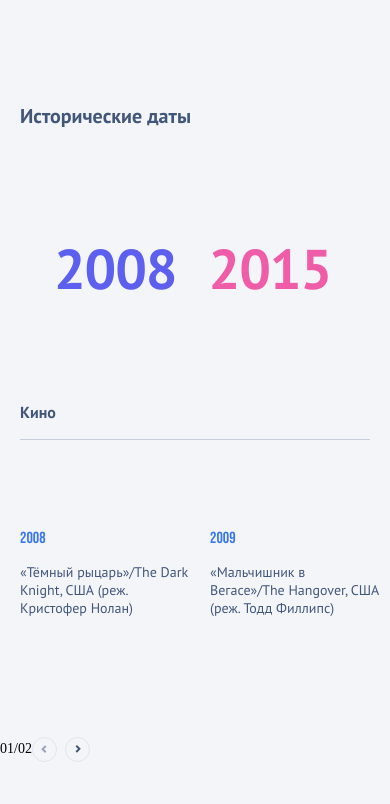
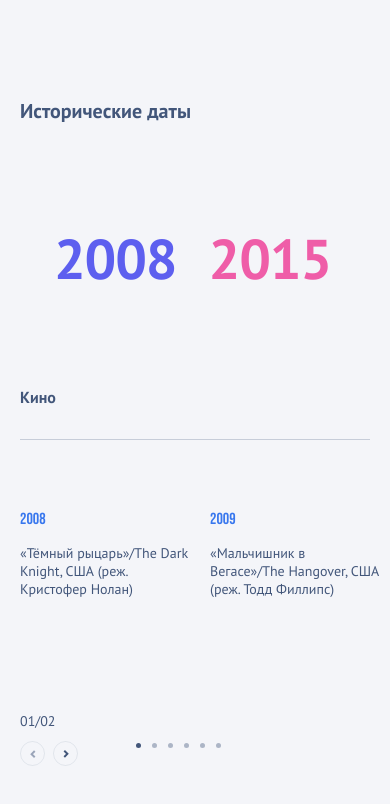
Before and after one commit to M4XPRD/historical-dates, a React (Vite) app: page / in a window 390 px wide. Shown: the top 804 px of the page. Built offline with nearby package versions, Linux system fonts and the light colour scheme.

Commit message:
Mobile pagination added

```diff
--- a/src/components/Content/SliderButtons/SliderButtons.tsx
+++ b/src/components/Content/SliderButtons/SliderButtons.tsx
@@ -2,13 +2,15 @@ import { SliderButtonsProps } from '../../../types/sliderTypes';
 import arrow from '../../../assets/button-arrow.svg';
 import mobileArrow from '../../../assets/button-arrow-mobile.svg';
 import {
-  Wrapper,
   CurrentSlider,
   ButtonsWrapper,
   Button,
   ButtonArrow,
+  DesktopWrapper,
+  Wrapper,
 } from './SliderButtons.styled';
 import useScreenSize from '../../../hooks/useScreenSize';
+import MobileSliderPagination from '../Mobile/MobileSliderPagination/MobileSliderPagination';
 
 const SliderButtons = ({
   currentSlide,
@@ -20,25 +22,32 @@ const SliderButtons = ({
 }: SliderButtonsProps) => {
   const { screenSize } = useScreenSize();
 
-  return (
-    <Wrapper>
-      <CurrentSlider>{`${formattedCurrentSlide}/${totalSliders}`}</CurrentSlider>
-      <ButtonsWrapper>
+  const arrows = (
+    <>
       <Button
         type="button"
         onClick={handlePreviousSlide}
         disabled={currentSlide === 1}
       >
-          <ButtonArrow src={screenSize.width > 767 ? arrow : mobileArrow} />
+        <ButtonArrow src={screenSize.width < 768 ? mobileArrow : arrow} />
       </Button>
       <Button
         type="button"
         onClick={handleNextSlide}
         disabled={currentSlide >= slidersLength}
       >
-          <ButtonArrow src={screenSize.width > 767 ? arrow : mobileArrow} style={{ transform: 'rotate(180deg)' }} />
+        <ButtonArrow src={screenSize.width < 768 ? mobileArrow : arrow} style={{ transform: 'rotate(180deg)' }} />
       </Button>
-      </ButtonsWrapper>
+    </>
+  );
+
+  return (
+    <Wrapper>
+      <DesktopWrapper>
+        <CurrentSlider>{`${formattedCurrentSlide}/${totalSliders}`}</CurrentSlider>
+        <ButtonsWrapper>{arrows}</ButtonsWrapper>
+      </DesktopWrapper>
+      {screenSize.width < 768 && <MobileSliderPagination />}
     </Wrapper>
   );
 };
```
Lines whose indentation alone changed are shown as unchanged.
